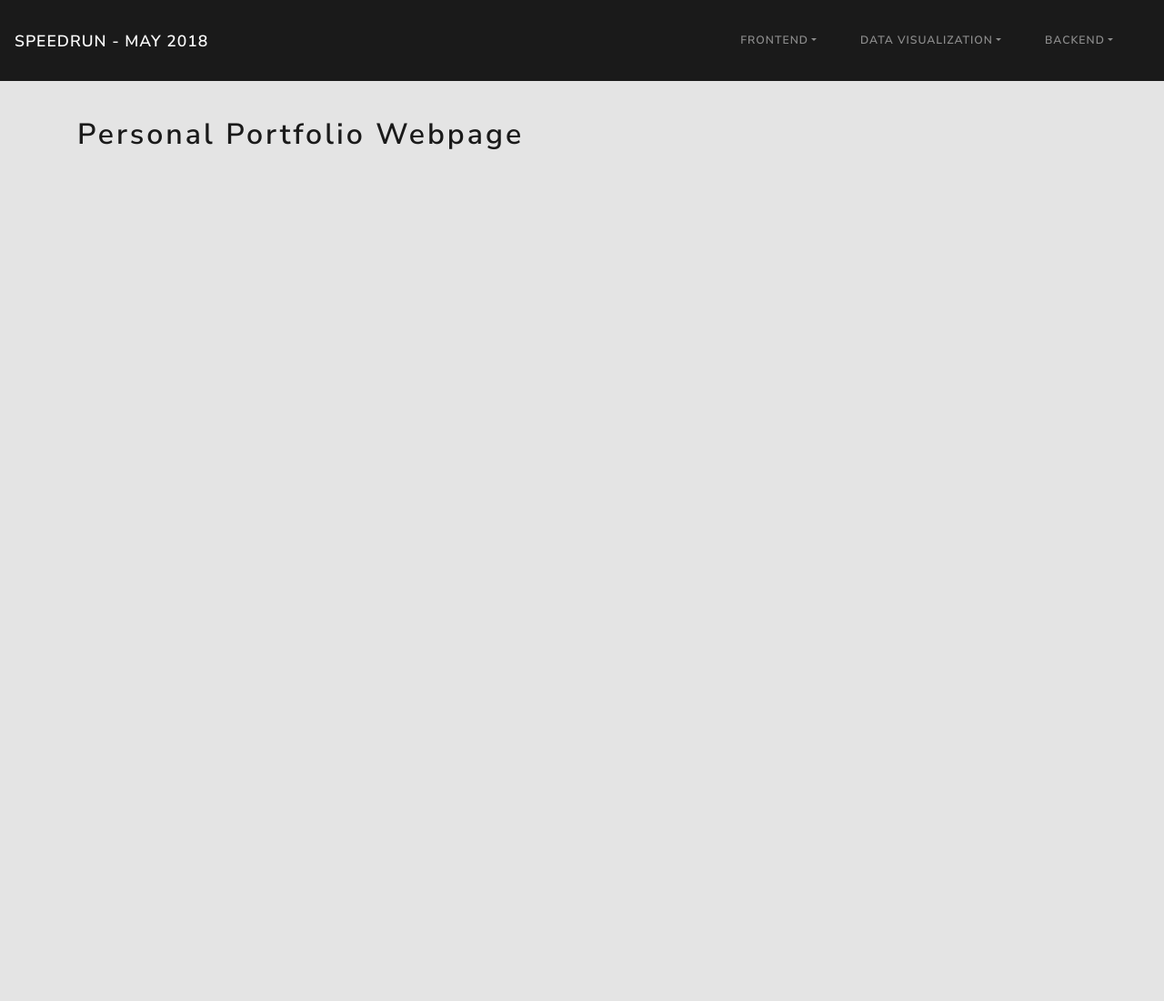
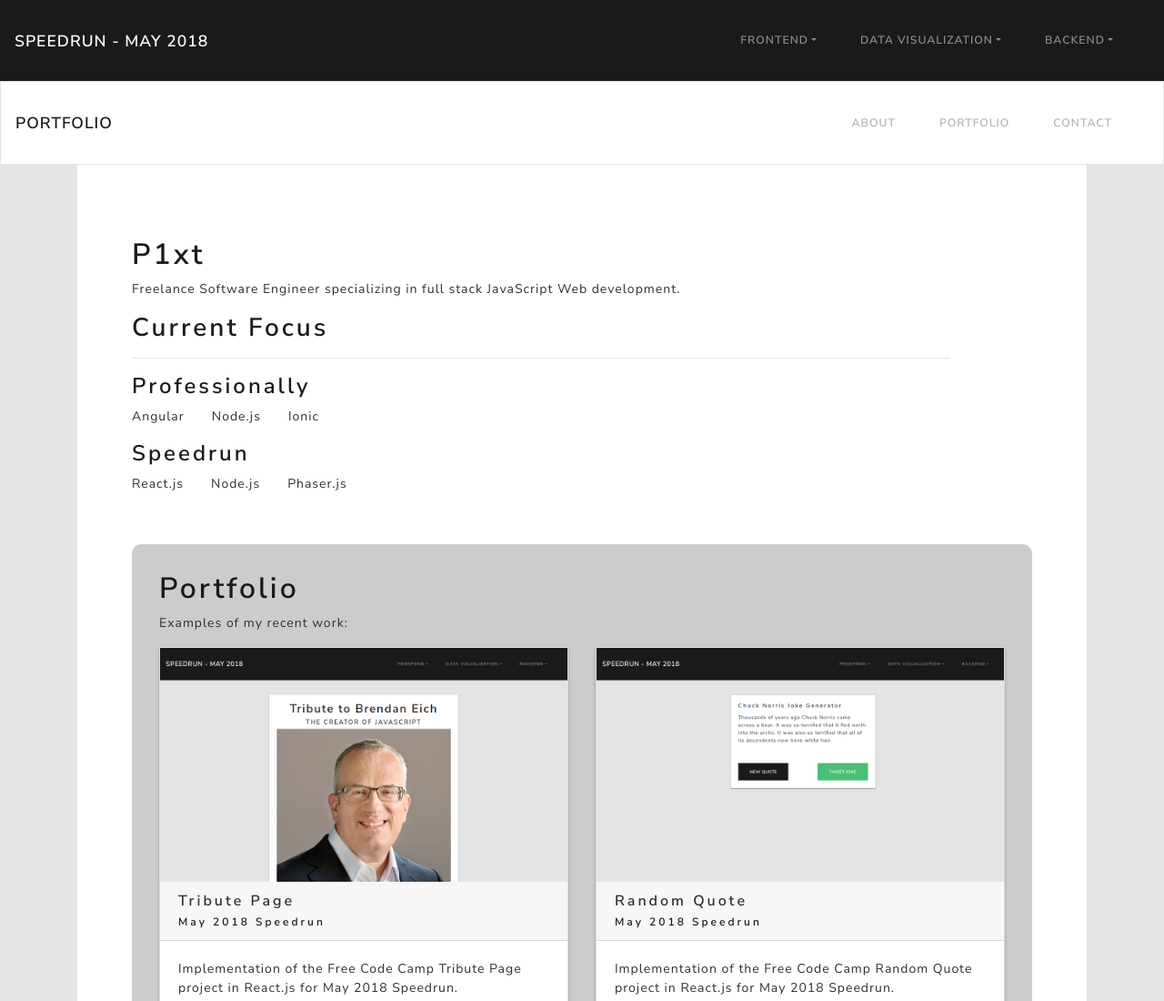
Before and after one commit to tdreid/fcc-speedrun-2018-09-tdre, a React app in the folder client/: page /projects/frontend/PersonalPortfolioWebpage in a window 1280 px wide. Shown: the top 1100 px of the page at 91% size. Before the commit the page ends 800 px from the top, so only its background shows below. Built offline with nearby package versions, Linux system fonts and the light colour scheme.

Commit message:
Implement Personal Portfolio project.

```diff
--- a/client/src/Projects/Frontend/PersonalPortfolioWebpage/PersonalPortfolioWebpage.js
+++ b/client/src/Projects/Frontend/PersonalPortfolioWebpage/PersonalPortfolioWebpage.js
@@ -1,20 +1,183 @@
-import React from "react";
-import { Container, Row, Col } from "reactstrap";
+import React, { Component } from "react";
+import {
+  Container,
+  Row,
+  Col,
+  Navbar,
+  NavbarBrand,
+  NavbarToggler,
+  Collapse,
+  NavItem,
+  NavLink,
+  Nav,
+  Card,
+  CardHeader,
+  CardTitle,
+  CardSubtitle,
+  CardBody,
+  CardImg,
+  CardText
+} from "reactstrap";
 
 import "./PersonalPortfolioWebpage.css";
 
-const PersonalPortfolioWebpage = () => {
+const projects = [
+  {
+    key: 1,
+    name: "Tribute Page",
+    image: "/images/tribute_page.png"
+  },
+  {
+    key: 2,
+    name: "Random Quote",
+    image: "/images/random_quote_machine.png"
+  },
+  {
+    key: 3,
+    name: "Local Weather",
+    image: "/images/local_weather.png"
+  },
+  {
+    key: 4,
+    name: "Wikipedia Viewer",
+    image: "/images/wikipedia_viewer.png"
+  },
+  {
+    key: 5,
+    name: "Twitch TV",
+    image: "/images/twitch_tv.png"
+  },
+  {
+    key: 6,
+    name: "Calculator",
+    image: "/images/javascript_calculator.png"
+  },
+  {
+    key: 7,
+    name: "Pomodoro Clock",
+    image: "/images/pomodoro_clock.png"
+  },
+  {
+    key: 8,
+    name: "Tic Tac Toe",
+    image: "/images/tic_tac_toe.png"
+  }
+];
+class PersonalPortfolioWebpage extends Component {
+  constructor() {
+    super();
+
+    this.state = {
+      isOpen: false
+    };
+  }
+
+  toggle = () => {
+    this.setState({
+      isOpen: !this.state.isOpen
+    });
+  };
+  render() {
     return (
-    <div className="PersonalPortfolioWebpage">
+      <div>
+        <Navbar color="light" light expand="md">
+          <NavbarBrand href="/">Portfolio</NavbarBrand>
+          <NavbarToggler onClick={this.toggle} />
+          <Collapse isOpen={this.state.isOpen} navbar>
+            <Nav className="ml-auto" navbar>
+              <NavItem>
+                <NavLink href="#about">About</NavLink>
+              </NavItem>
+              <NavItem>
+                <NavLink href="#portfolio">Portfolio</NavLink>
+              </NavItem>
+              <NavItem>
+                <NavLink href="#contact">Contact</NavLink>
+              </NavItem>
+            </Nav>
+          </Collapse>
+        </Navbar>
         <Container>
+          <div class="PersonalPortfolioWebpage">
+            <section class="PersonalPortfolioWebpage_about" id="about">
+              <div>
                 <Row>
-          <Col>
-            <h1>Personal Portfolio Webpage</h1>
+                  <Col xs="12">
+                    <h1>P1xt</h1>
+                    <p>
+                      Freelance Software Engineer specializing in full stack
+                      JavaScript Web development.
+                    </p>
+                  </Col>
+                  <Col xs="12">
+                    <h2>Current Focus</h2>
+                    <hr />
+                    <h3>Professionally</h3>
+                    <ul>
+                      <li>Angular</li>
+                      <li>Node.js</li>
+                      <li>Ionic</li>
+                    </ul>
+
+                    <h3>Speedrun</h3>
+                    <ul>
+                      <li>React.js</li>
+                      <li>Node.js</li>
+                      <li>Phaser.js</li>
+                    </ul>
                   </Col>
                 </Row>
+              </div>
+            </section>
+            <section class="PersonalPortfolioWebpage_portfolio" id="portfolio">
+              <h1>Portfolio</h1>
+              <p>Examples of my recent work:</p>
+              <div class="projects">
+                <Row>
+                  {projects.map(project => (
+                    <Col key={project.key} xs="12" md="6">
+                      <Card>
+                        <CardImg
+                          top
+                          width="100%"
+                          alt="project"
+                          src={project.image}
+                        />
+                        <CardHeader>
+                          <CardTitle>{project.name}</CardTitle>
+                          <CardSubtitle>May 2018 Speedrun</CardSubtitle>
+                        </CardHeader>
+                        <CardBody>
+                          <CardText>
+                            Implementation of the Free Code Camp {project.name}{" "}
+                            project in React.js for May 2018 Speedrun.
+                          </CardText>
+                        </CardBody>
+                      </Card>
+                    </Col>
+                  ))}
+                </Row>
+              </div>
+            </section>
+            <section class="PersonalPortfolioWebpage_contact" id="contact">
+              <h1>Contact</h1>
+              <p>
+                You can get ahold of me on{" "}
+                <a href="https://twitter.com/P1xt">Twitter</a> and sometimes I
+                write some stuff on{" "}
+                <a href="https://medium.com/@P1xt">Medium</a>.
+              </p>
+              <p>
+                Though, truth be told, this is a throwaway project for a
+                speedrun I'm doing so caveat emptor - if you're using this to
+                contact me, you're probably going to be disappointed.
+              </p>
+            </section>
+          </div>
         </Container>
       </div>
     );
-};
+  }
+}
 
 export default PersonalPortfolioWebpage;
--- a/client/src/Projects/Frontend/PersonalPortfolioWebpage/PersonalPortfolioWebpage.scss
+++ b/client/src/Projects/Frontend/PersonalPortfolioWebpage/PersonalPortfolioWebpage.scss
@@ -1,8 +1,53 @@
 .PersonalPortfolioWebpage {
   text-align: left;
-  margin-top: 40px;
-
+  background: #ffffff;
+  padding: 40px 60px;
   &>h1 {
     text-transform: none
   }
+
+  section {
+    margin-top: 40px;
+  }
+  &_about {
+    display: flex;
+    flex-direction: row;
+    aside {
+      margin-right: 50px;
+      img {
+        width: 200px;
+      }
+    }
+    ul {
+      display: flex;
+      flex-direction: row;
+      margin-left: -40px;
+      li {
+        list-style-type: none;
+        margin-right: 30px;
+      }
+    }
+    @media (max-width: 700px) {
+      flex-direction: column;
+      aside {
+        display: none;
+      }
+    }
+  }
+  &_portfolio {
+    border-radius: 10px;
+      background: rgb(204, 204, 204);
+      padding: 30px;
+      .projects {
+      display: flex;
+      flex-direction: row;
+      flex-wrap: wrap;
+      justify-content: left;
+
+      .card {
+        margin-bottom: 30px;
+      }
+    }
+  }
+
 }
```
Also changed, not shown: client/public/images/javascript_calculator.png (added), client/public/images/local_weather.png (added), client/public/images/pomodoro_clock.png (added), client/public/images/random_quote_machine.png (added), client/public/images/tic_tac_toe.png (added), client/public/images/tribute_page.png (added), client/public/images/twitch_tv.png (added), client/public/images/wikipedia_viewer.png (added), 1 other file. Lines whose indentation alone changed are shown as unchanged.
